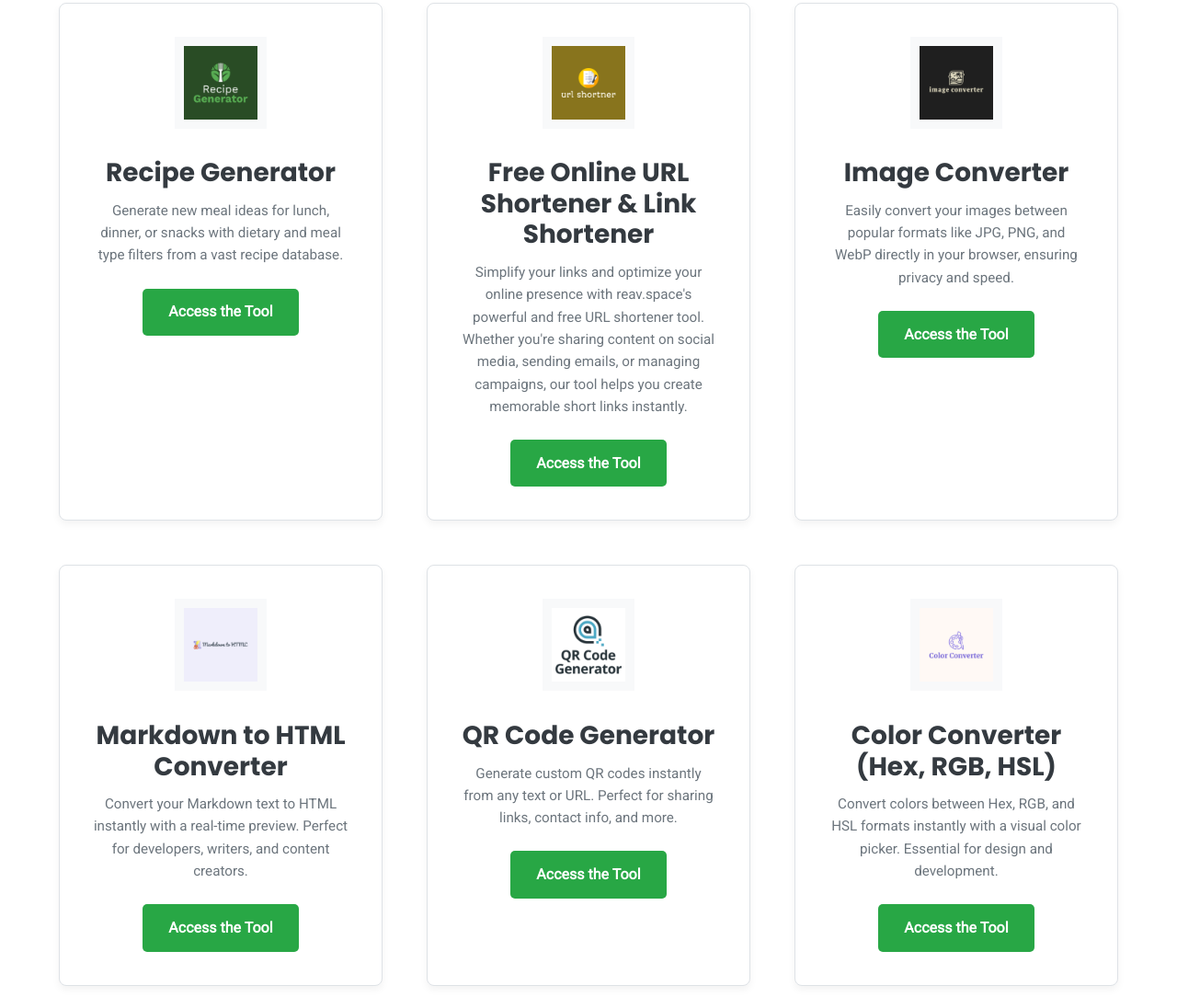
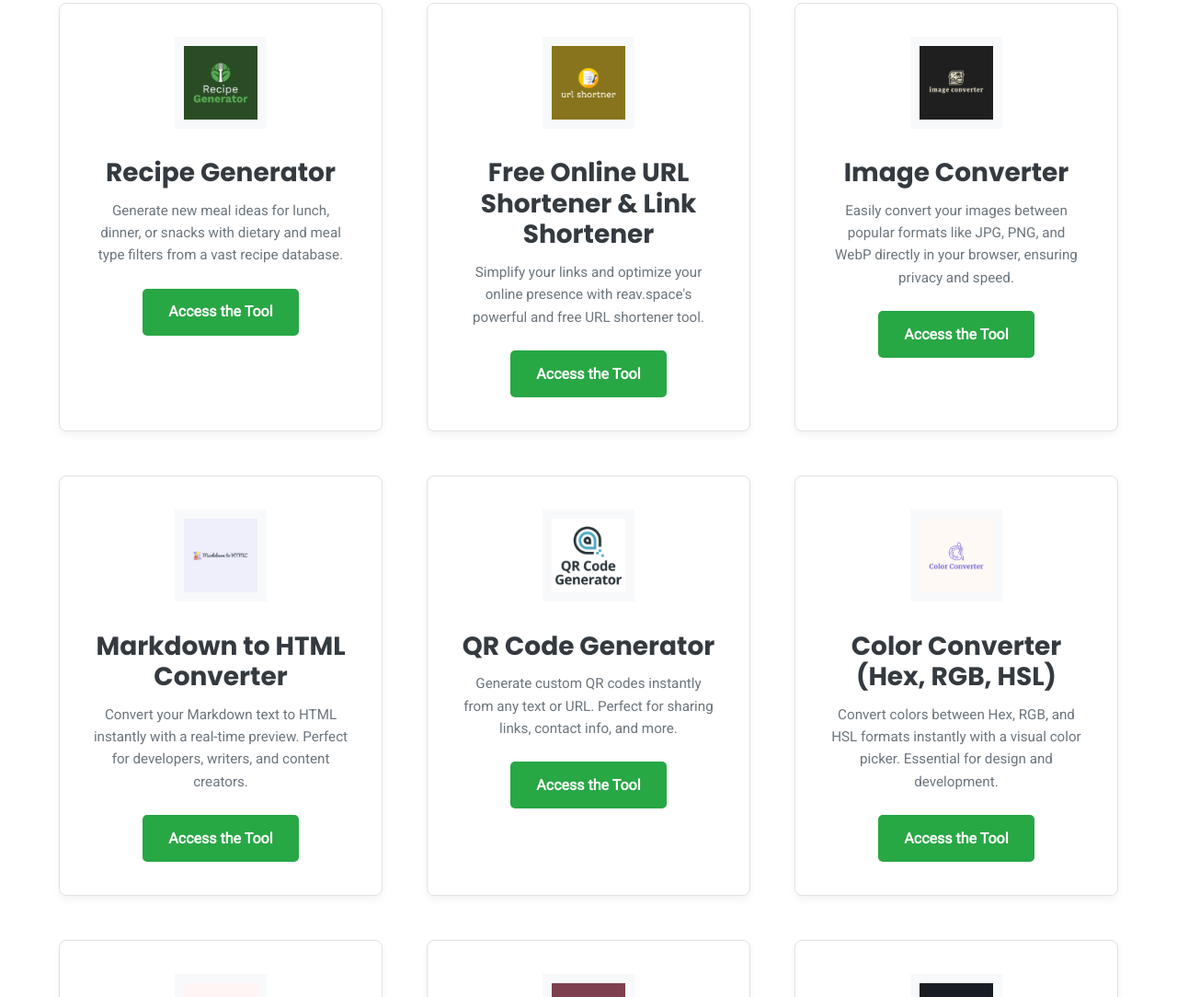
Before and after one commit to reavscripts/reav-space, a website: page index.html in a window 1280 px wide. Shown: the part 847-1931 px from the top of the page at 92% size. Drawn offline with Linux system fonts and the light colour scheme.

```diff
--- a/index.html
+++ b/index.html
@@ -41,7 +41,7 @@
 					<div class="tool-item">
 						<img src="/images/urlshortner.png" alt="URL Shortener Icon" class="tool-icon">
 						<h3>Free Online URL Shortener & Link Shortener</h3>
-						<p>Simplify your links and optimize your online presence with reav.space's powerful and free URL shortener tool. Whether you're sharing content on social media, sending emails, or managing campaigns, our tool helps you create memorable short links instantly.</p>
+						<p>Simplify your links and optimize your online presence with reav.space's powerful and free URL shortener tool.</p>
 						<a href="https://url-shortner.reav.space/" target="_blank" class="button">Access the Tool</a>
 					</div>
                     <div class="tool-item">
```
